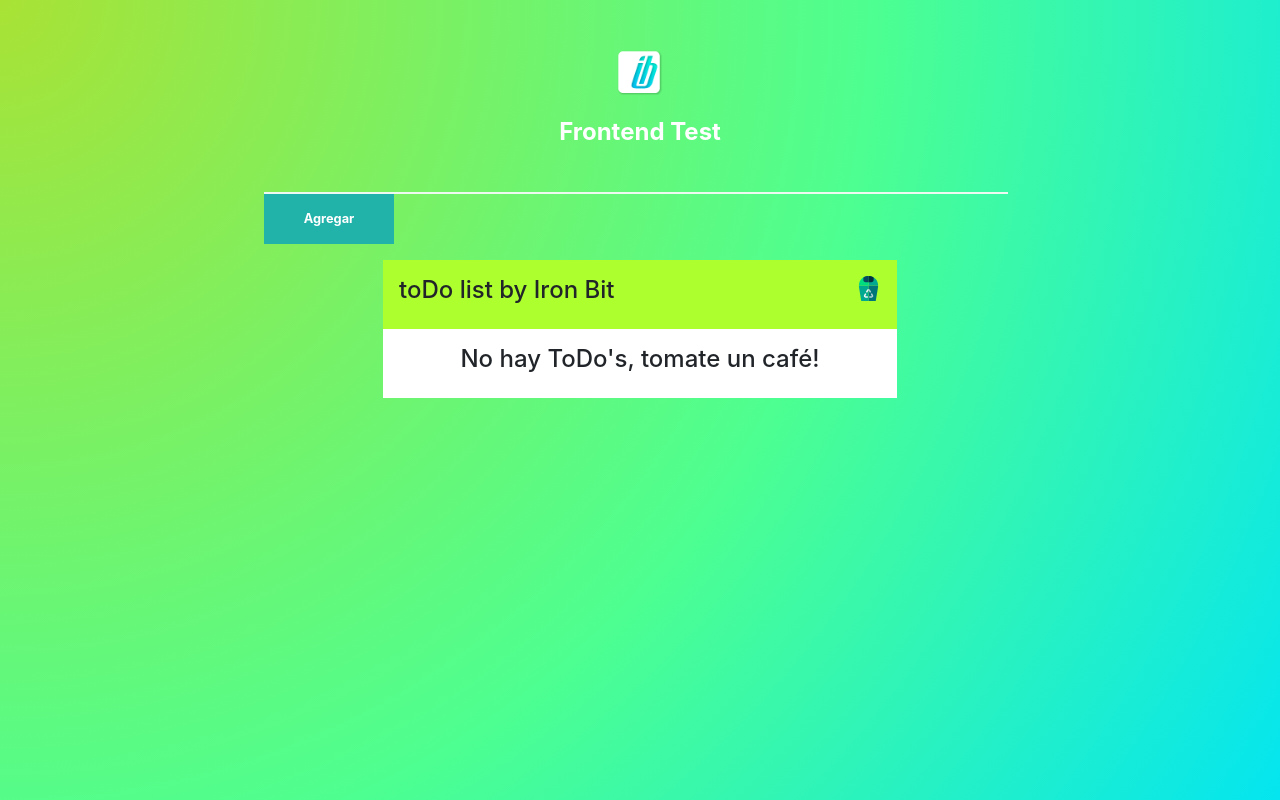
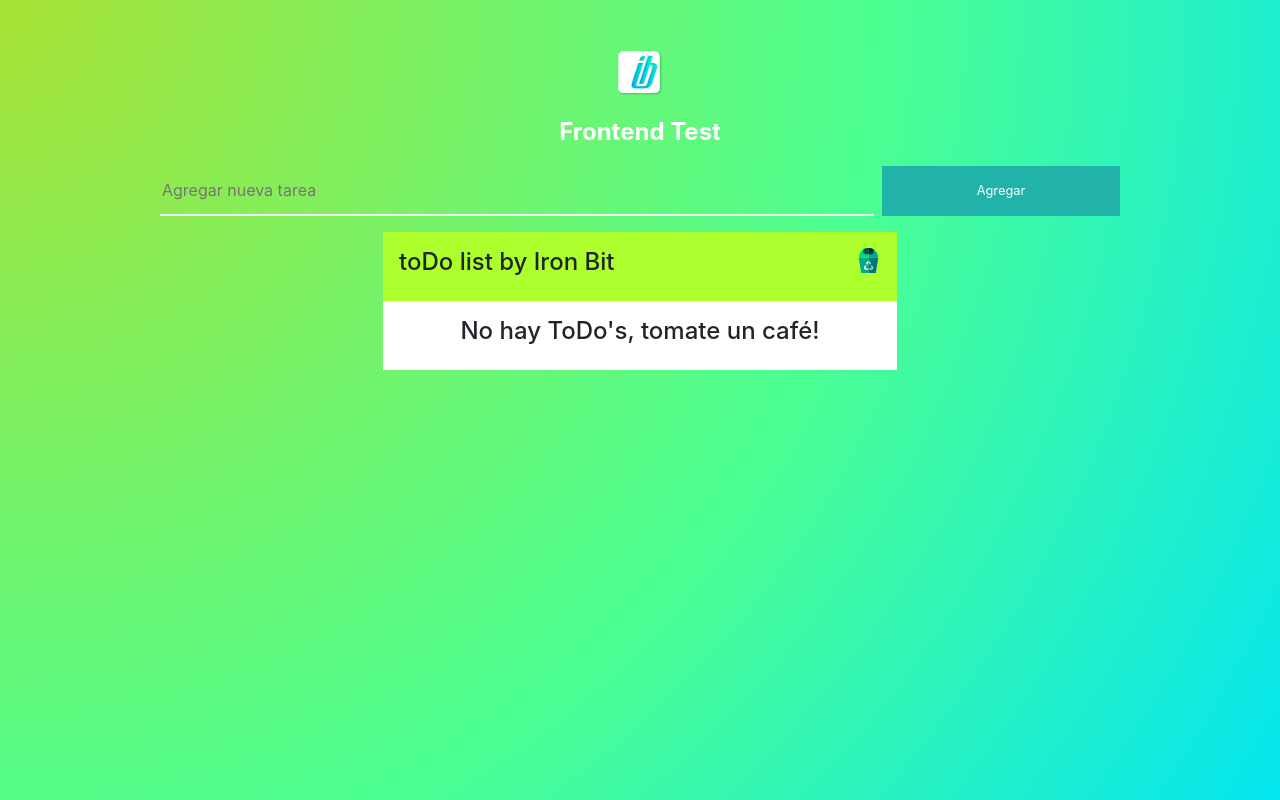
Before and after one commit to iyemay/TodoList, a React (Create React App) app: page / in a window 1280 px wide. Built offline with nearby package versions, Linux system fonts and the light colour scheme.

Commit message:
Corrected dimensions for the form

```diff
--- a/src/components/AddTodo.js
+++ b/src/components/AddTodo.js
@@ -22,14 +22,13 @@ class AddTodo extends Component {
 
     render() {
         return (
-            <div className="d-flex justify-content-center col-md-8 offset-md-2">
-                <form onSubmit={this.handleSubmit}>
-                    <input className="todo-input mr-2" size="68" type="text" value={this.state.content}
-                                    onChange={this.handleChange}/>
-                    <button className="add-todo-btn">
-                        <strong>Agregar</strong>
-                    </button>
-                </form>
+            <div>
+                    <form className="d-flex flex-row" onSubmit={this.handleSubmit}>
+                                <input className="todo-input mr-2 w-75" type="text" value={this.state.content}
+                                       placeholder="Agregar nueva tarea" onChange={this.handleChange}/>
+
+                                <input type="submit" className="add-todo-btn w-25" value="Agregar"/>
+                    </form>
             </div>
         );
     }
```
